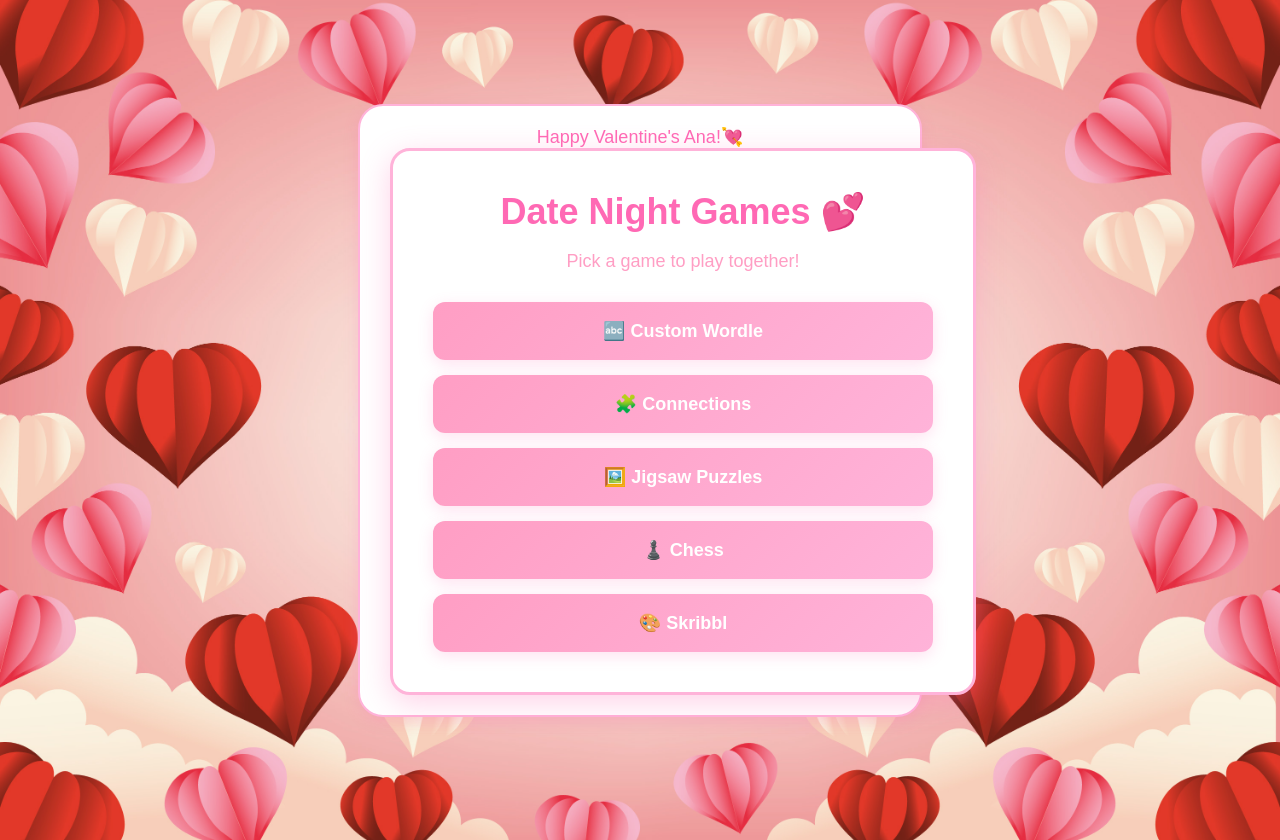
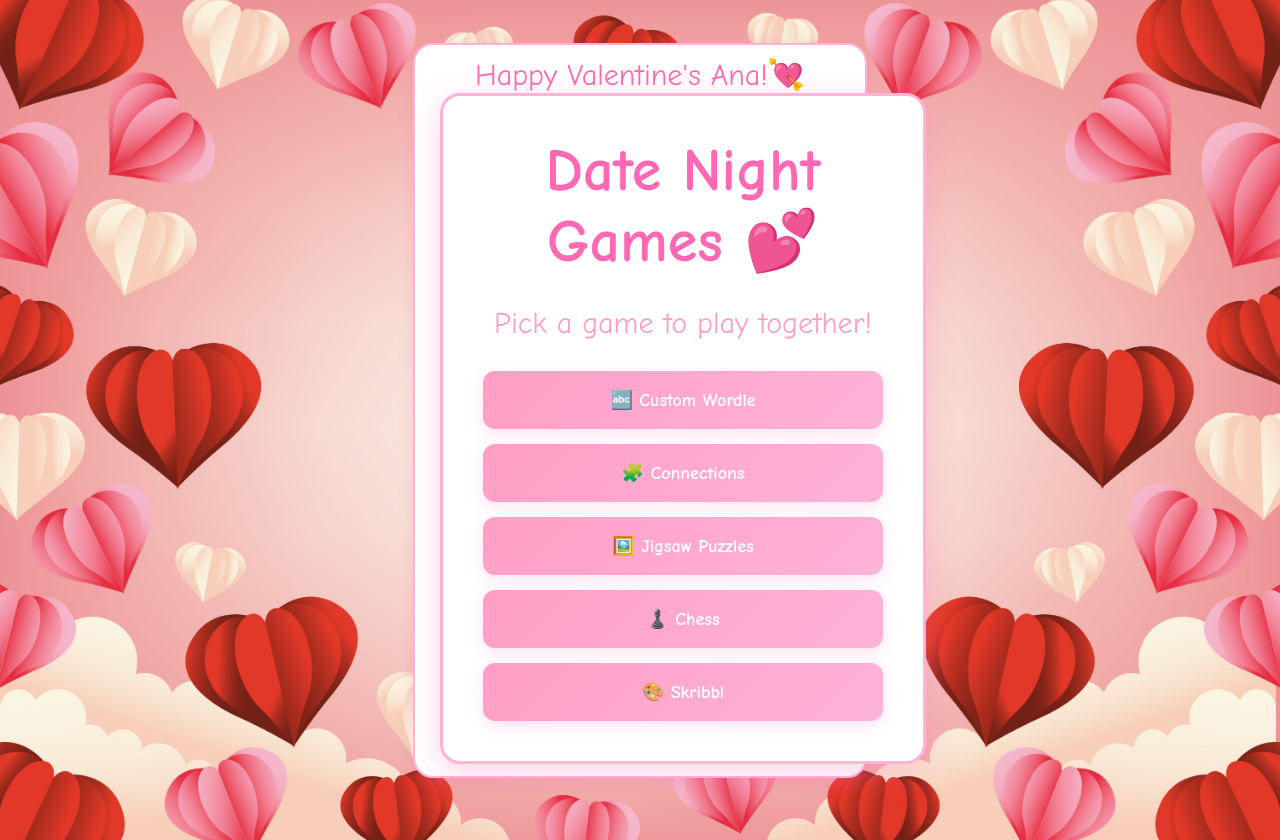
Before and after one commit to diegoo1268/ValentinesDate, a plain HTML site: page index.html in a window 1280 px wide. Drawn offline with Linux system fonts and the light colour scheme.

Commit message:
Update index.html

```diff
--- a/index.html
+++ b/index.html
@@ -21,15 +21,16 @@
 
         .text-bubble {
             background: white;
-            padding: 20px 30px;
-            border-radius: 25px;
+            padding: 12px 25px;
+            border-radius: 20px;
             box-shadow: 0 4px 15px rgba(255, 105, 180, 0.2);
             border: 2px solid #ffb3d9;
             margin-bottom: 20px;
             text-align: center;
-            font-size: 18px;
+            font-size: 30px;
+            font-family: 'Comic Sans MS', 'Chalkboard SE', cursive;
             color: #ff69b4;
-            max-width: 500px;
+            max-width: 400px;
             width: 100%;
         }
 
```
